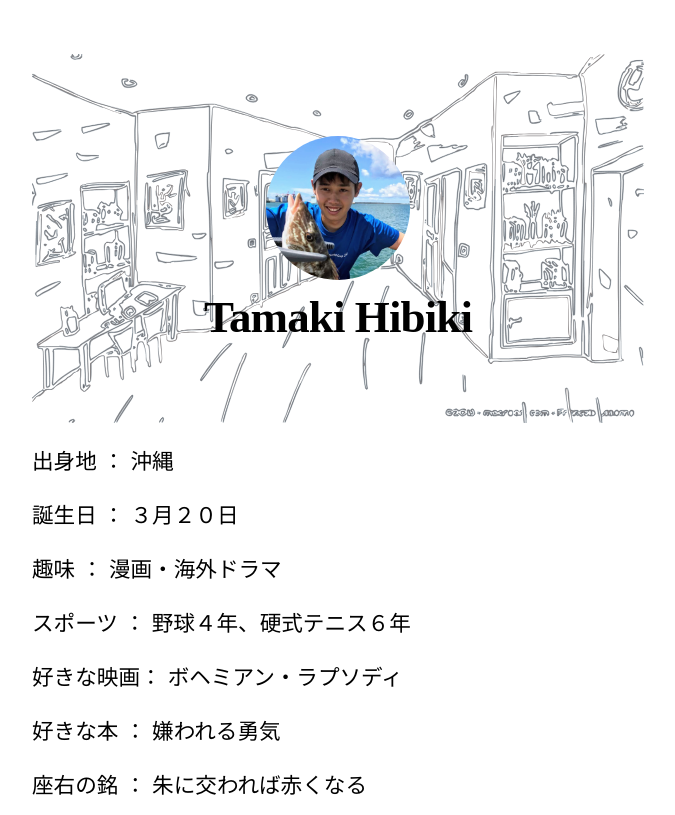
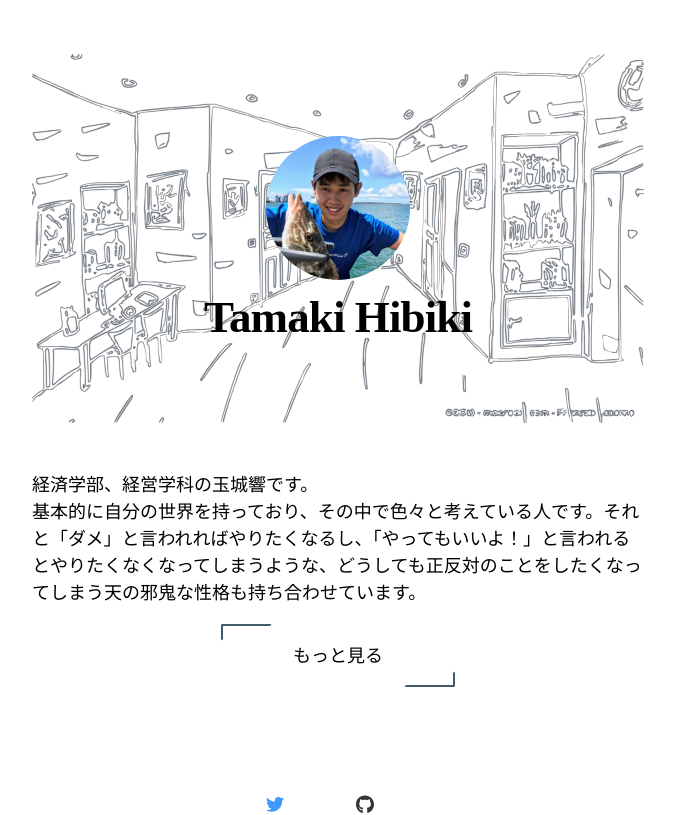
Before and after one commit to tamaki8021/blog-app, a Next.js app: page / in a window 1280 px wide. Shown: the top 815 px of the page, without its empty margins (302-977 px from the left). Built offline with nearby package versions, Linux system fonts and the light colour scheme.

Commit message:
style/text-more-button

```diff
--- a/pages/index.tsx
+++ b/pages/index.tsx
@@ -1,59 +1,92 @@
-import {GetStaticPaths, GetStaticProps} from 'next'
+import { GetStaticPaths, GetStaticProps } from "next";
 import Head from "next/head";
 import Layout, { siteTitle } from "../components/layout";
 import utilStyles from "../styles/utils.module.css";
-import animationStyles from '../styles/animation.module.css'
+import animationStyles from "../styles/animation.module.css";
 import { getSortedPostsData } from "../lib/posts";
 import Link from "next/link";
 import Date from "../components/date";
-import {FontAwesomeIcon} from '@fortawesome/react-fontawesome'
-import {faGithub, faTwitter} from '@fortawesome/free-brands-svg-icons'
+import { FontAwesomeIcon } from "@fortawesome/react-fontawesome";
+import { faGithub, faTwitter } from "@fortawesome/free-brands-svg-icons";
 
-
-export const getStaticProps: GetStaticProps = async() => {
+export const getStaticProps: GetStaticProps = async () => {
   const allPostsData = getSortedPostsData();
   return {
     props: {
       allPostsData,
     },
   };
-}
+};
 
 type Props = {
   allPostsData: {
-    id: string
-    title: string
-    date: string
-  } []
-}
+    id: string;
+    title: string;
+    date: string;
+  }[];
+};
 
-export default function Home({ allPostsData } : Props) {
+export default function Home({ allPostsData }: Props) {
   return (
     <Layout home>
       <Head>
         <title>{siteTitle}</title>
       </Head>
       <section className={utilStyles.headingMd}>
+        <div className={utilStyles.moduleSpacer}></div>
+        <p className={utilStyles.text}>
+          経済学部、経営学科の玉城響です。<br></br>
+          基本的に自分の世界を持っており、その中で色々と考えている人です。それと「ダメ」と言われればやりたくなるし、「やってもいいよ！」と言われるとやりたくなくなってしまうような、どうしても正反対のことをしたくなってしまう天の邪鬼な性格も持ち合わせています。
+        </p>
+          <input
+            className={utilStyles.gradTrigger}
+            type="checkbox"
+            id="trigger1"
+          />
+          <label className={utilStyles.gradBtn} htmlFor="trigger1">
+            もっと見る
+          </label>
+          <div className={utilStyles.gradItem}>
             <p>出身地 ： 沖縄</p>
             <p>誕生日 ： ３月２０日</p>
+            <p>動物占い ：クリエイティブなオオカミ</p>
             <p>趣味 ： 漫画・海外ドラマ</p>
             <p>スポーツ ： 野球４年、硬式テニス６年</p>
             <p>好きな映画： ボヘミアン・ラプソディ</p>
             <p>好きな本 ： 嫌われる勇気</p>
             <p>座右の銘 ： 朱に交われば赤くなる</p>
+          </div>
       </section>
       <div className={utilStyles.iconsList}>
-        <a href="https://twitter.com/tamo38570240" className={utilStyles.icon} target='_blank' >
-            <FontAwesomeIcon icon={faTwitter} color="#1DA1F2" className={`${utilStyles.iconI} ${utilStyles.iconTwitter}`} />
+        <a
+          href="https://twitter.com/tamo38570240"
+          className={utilStyles.icon}
+          target="_blank"
+        >
+          <FontAwesomeIcon
+            icon={faTwitter}
+            color="#1DA1F2"
+            className={`${utilStyles.iconI} ${utilStyles.iconTwitter}`}
+          />
           <span className={utilStyles.twitterSpan}></span>
         </a>
-        <a href="https://github.com/tamaki8021"  className={utilStyles.icon} target='_blank' >
-            <FontAwesomeIcon icon={faGithub} color="#333" className={`${utilStyles.iconI} ${utilStyles.iconGithub}`} />
+        <a
+          href="https://github.com/tamaki8021"
+          className={utilStyles.icon}
+          target="_blank"
+        >
+          <FontAwesomeIcon
+            icon={faGithub}
+            color="#333"
+            className={`${utilStyles.iconI} ${utilStyles.iconGithub}`}
+          />
           <span className={utilStyles.githubSpan}></span>
         </a>
       </div>
-      <section className={`${utilStyles.headingMd} ${utilStyles.padding1px}`} >
-          <h2 className={`${utilStyles.headingLg} ${animationStyles.btn}`}>web-log</h2>
+      <section className={`${utilStyles.headingMd} ${utilStyles.padding1px}`}>
+        <h2 className={`${utilStyles.headingLg} ${animationStyles.btn}`}>
+          web-log
+        </h2>
         <ul className={utilStyles.list}>
           {allPostsData.map(({ id, date, title }) => (
             <li className={utilStyles.listItem} key={id}>
--- a/styles/utils.module.css
+++ b/styles/utils.module.css
@@ -35,6 +35,14 @@
 
 .padding1px {
   padding-top: 1px;
+}
+
+.text {
+  font-size: 18px;
+}
+
+.moduleSpacer {
+  height: 30px;
 }
 
 .list {
@@ -124,3 +132,89 @@
 .icon:hover .iconGithub {
   color: white;
 }
+
+.grad {
+  display: flex;
+  justify-content: center;
+}
+
+.gradBtn {
+  position: relative;
+  padding: 1em 1.5em;
+  border: none;
+  background-color: transparent;
+  cursor: pointer;
+  outline: none;
+  font-size: 18px;
+  margin: 1em 0.8em;
+  text-align: center;
+  display: block;
+}
+.gradBtn::after,
+.gradBtn::before {
+  content: "";
+  display: block;
+  position: absolute;
+  width: 8%;
+  height: 20%;
+  border: 2px solid;
+  transition: all 0.6s ease;
+  border-radius: 2px;
+}
+
+.gradBtn::after {
+  bottom: 0;
+  right: 30%;
+  border-top-color: transparent;
+  border-left-color: transparent;
+  border-bottom-color: #435a6b;
+  border-right-color: #435a6b;
+}
+
+.gradBtn::before {
+  top: 0;
+  left: 30%;
+  border-bottom-color: transparent;
+  border-right-color: transparent;
+  border-top-color: #435a6b;
+  border-left-color: #435a6b;
+}
+
+.gradBtn:hover::after,
+.gradBtn:hover::before {
+  border-bottom-color: #435a6b;
+  border-right-color: #435a6b;
+  border-top-color: #435a6b;
+  border-left-color: #435a6b;
+  width: 40%;
+  height: 100%;
+}
+
+.gradItem {
+  position: relative;
+  overflow: hidden;
+  height: 20px; /*隠した状態の高さ*/
+}
+.gradItem::before {
+  display: block;
+  position: absolute;
+  bottom: 0;
+  left: 0;
+  width: 100%;
+  height: 70px; /*グラデーションで隠す高さ*/
+  /* background: -webkit-linear-gradient(top, rgba(255,255,255,0) 0%, rgba(255,255,255,0.9) 50%, rgba(255,255,255,0.9) 50%, #fff 100%);
+  background: linear-gradient(top, rgba(255,255,255,0) 0%, rgba(255,255,255,0.9) 50%, rgba(255,255,255,0.9) 50%, #fff 100%); */
+  content: "";
+}
+.gradTrigger {
+  display: none; /*チェックボックスは常に非表示*/
+}
+.gradTrigger:checked + .gradBtn {
+  display: none; /*チェックされていたら、grad-btnを非表示にする*/
+}
+.gradTrigger:checked ~ .gradItem {
+  height: auto; /*チェックされていたら、高さを戻す*/
+}
+.gradTrigger:checked ~ .gradItem::before {
+  display: none; /*チェックされていたら、grad-itemのbeforeを非表示にする*/
+}
```
Lines whose indentation alone changed are shown as unchanged.
